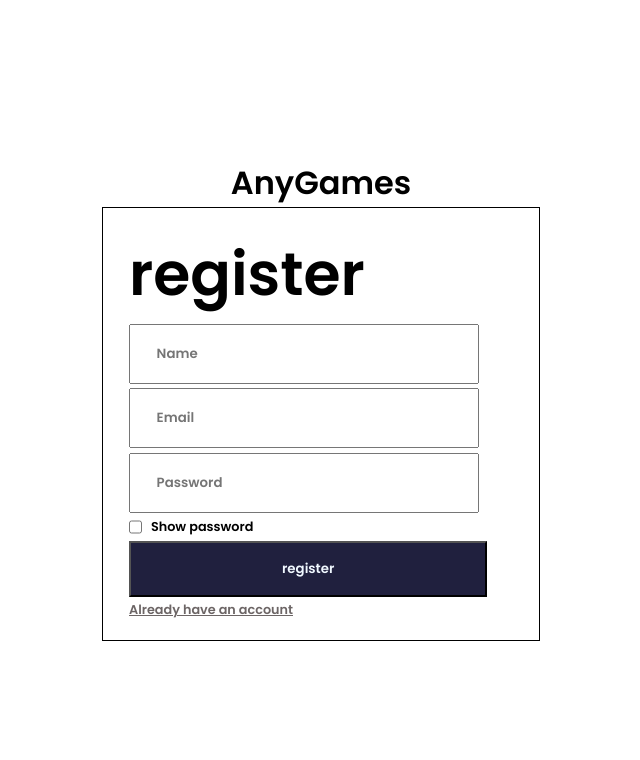
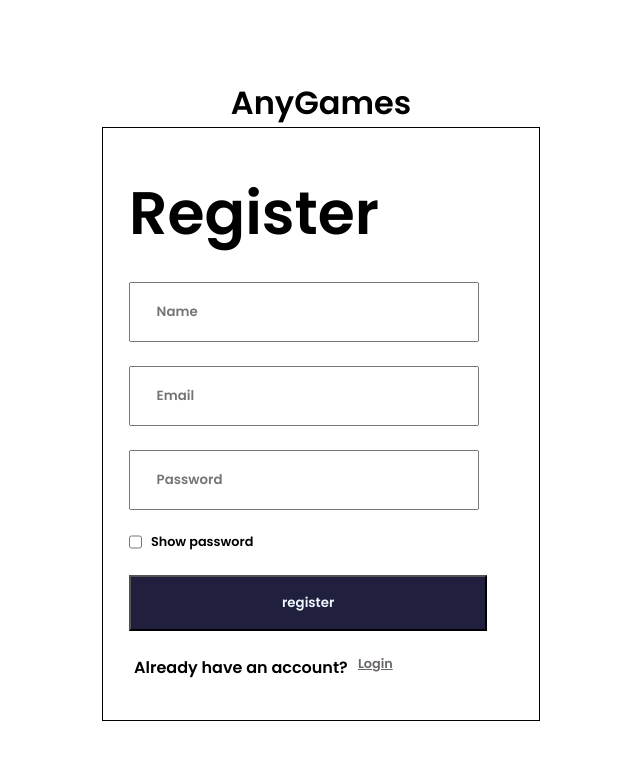
Before and after one commit to pgyanesh/AnyGames, a React (Create React App) app: page /register in a window 1280 px wide. Shown: the top 760 px of the page, without its empty margins (319-959 px from the left). Built offline with nearby package versions, Linux system fonts and the light colour scheme; a web font is replaced by a local one.

Commit message:
Working on Register page

```diff
--- a/src/Pages/Register/Register.css
+++ b/src/Pages/Register/Register.css
@@ -7,7 +7,7 @@
     justify-content: center;
 }
 .register-box{
-    height: 50vh;
+    height: 70vh;
     width: 30vw;
     display: flex;
     flex-direction: column;
@@ -59,3 +59,8 @@
 
    font-size: 0.8rem;
 }
+.linkCon{
+    display: flex;
+    width: 21vw;
+    justify-content: space-around;
+}
--- a/src/Pages/Register/Register.jsx
+++ b/src/Pages/Register/Register.jsx
@@ -1,5 +1,6 @@
 import React from 'react'
 import './Register.css'
+import { Link } from 'react-router-dom'
 const Register = () => {
   return (
     <div>
@@ -8,7 +9,7 @@
         <h1>AnyGames</h1>
       </div>
       <div className="register-box">
-        <div id="register-title"><h2>register</h2></div>
+        <div id="register-title"><h2>Register</h2></div>
         <input id='register-name' type='text' placeholder='Name'/>
         <input id='register-email' type='email' placeholder='Email'/>
         <input id='register-password' type='password' placeholder='Password' />
@@ -17,7 +18,10 @@
         </div>
         <button id='register-button'>register</button>
         <div className="register-link">
-        <a href='/login'>Already have an account</a>
+        <div className="linkCon">
+            <p>Already have an account?</p>
+            <Link to='/login'>Login</Link>
+        </div>
         </div>
       </div>
     </div>
```
